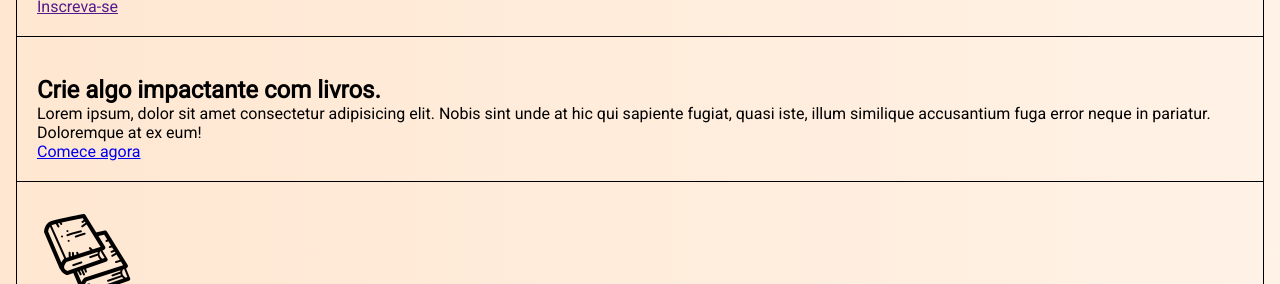
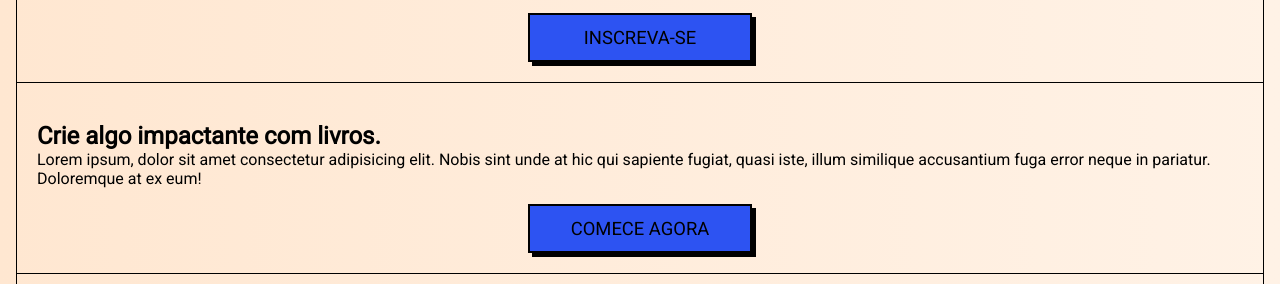
Before and after one commit to Samuelfjr/fjrs-library, a plain HTML site: page index.html in a window 1280 px wide. Shown: the part 512-796 px from the top of the page. Drawn offline with Linux system fonts and the light colour scheme.

Commit message:
add: Estiliza Botão

```diff
--- a/css/style.css
+++ b/css/style.css
@@ -48,7 +48,22 @@ header nav a:nth-child(2n-1) {
     text-align: right;
 }
 
+.button {
+    background-color: var(--color-primary);
+    border: 2px solid var(--color-black);
+    box-shadow: 4px 4px 0 var(--color-black);
+    color: var(--color-black);
+    display: block;
+    font-size: 1.15rem;
+    padding: .75rem 1rem;
+    max-width: 14rem;
+    text-align: center;
+    text-decoration: none;
+    text-transform: uppercase;
 
+    margin: 0 auto;
+    margin-top: 1rem;
+}
 
 
 
```
